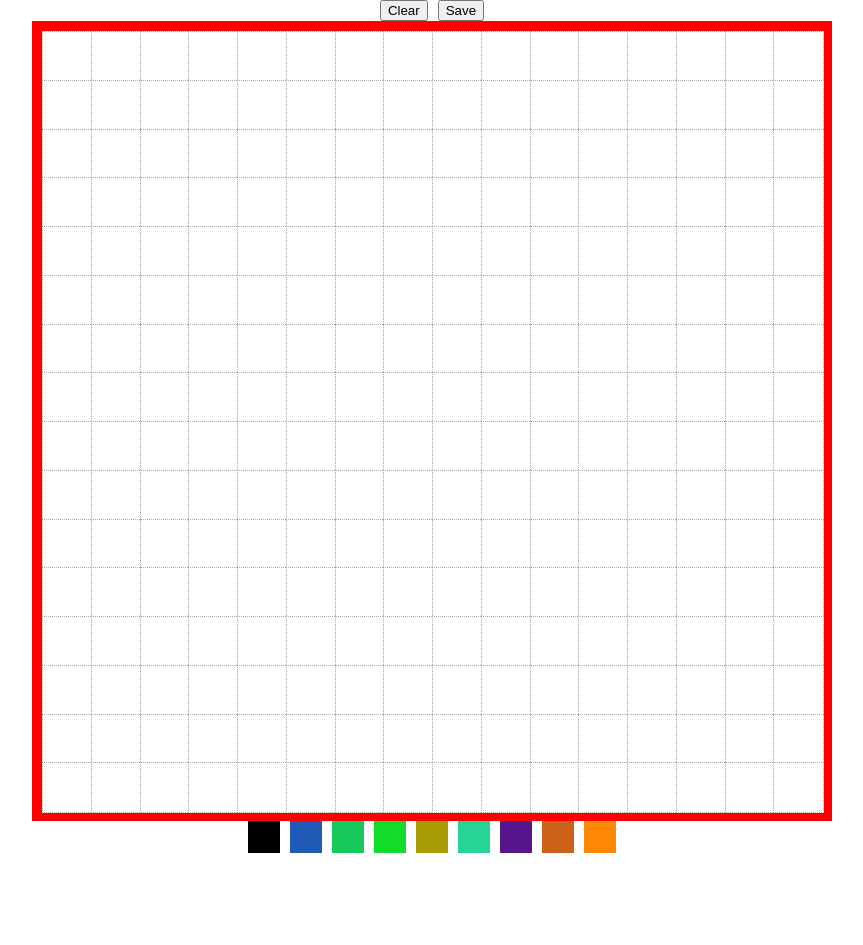
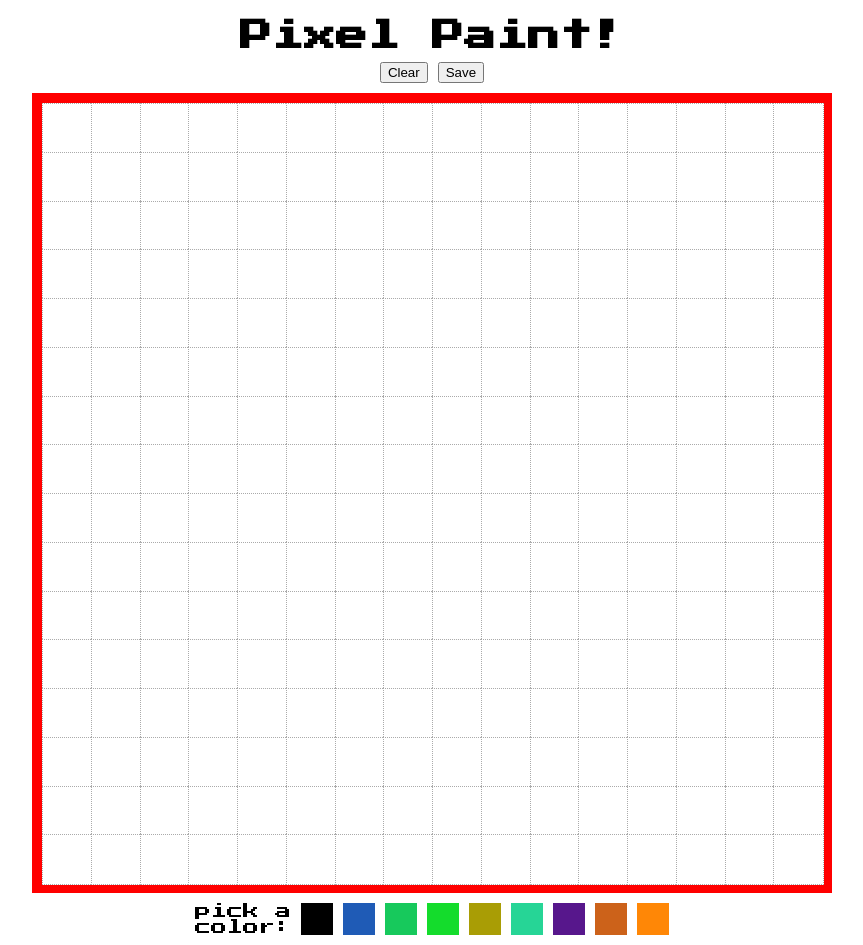
Before and after one commit to elavins/etch-a-sketch, a plain HTML site: page index.html in a window 1280 px wide. Shown: the whole page, without its empty margins (208-1071 px from the left). Before the commit the page ends 853 px from the top, so only its background shows below. Drawn offline with nearby package versions, Linux system fonts and the light colour scheme.

Commit message:
Add text and their styles

```diff
--- a/index.html
+++ b/index.html
@@ -4,18 +4,23 @@
     <meta charset="UTF-8">
     <meta http-equiv="X-UA-Compatible" content="IE=edge">
     <meta name="viewport" content="width=device-width, initial-scale=1.0">
-    <title>Document</title>
+    <title>Pixel Paint</title>
+    <link rel="preconnect" href="https://fonts.googleapis.com">
+    <link rel="preconnect" href="https://fonts.gstatic.com" crossorigin>
+    <link href="https://fonts.googleapis.com/css2?family=Press+Start+2P&display=swap" rel="stylesheet">
     <link rel="stylesheet" href="./style.css">
     <script src="https://cdnjs.cloudflare.com/ajax/libs/html2canvas/1.4.1/html2canvas.min.js" integrity="sha512-BNaRQnYJYiPSqHHDb58B0yaPfCu+Wgds8Gp/gU33kqBtgNS4tSPHuGibyoeqMV/TJlSKda6FXzoEyYGjTe+vXA==" crossorigin="anonymous" referrerpolicy="no-referrer"></script>
     <script src="./script.js" defer></script>
     <style></style>
 </head>
 <body>
+    <h1>Pixel Paint!</h1>
     <div id="top-ui">
         <button id="clear">Clear</button>
         <button id="save">Save</button>
+        <!--<button id="grid">Hide Grid</button>-->
     </div>
     <div id="wrapper"></div>
-    <div id="ui"></div>
+    <div id="ui"><span class="no-flex">pick a color: </span></div>
 </body>
 </html>
--- a/script.js
+++ b/script.js
@@ -36,6 +36,11 @@ const clear = document.querySelector('#clear');
 clear.addEventListener('click', () => newCanvas());
 const save = document.querySelector('#save');
 save.addEventListener('click', () => saveSketch());
+/*const gridButt = document.querySelector('#grid');
+gridButt.addEventListener('click', () => {
+    (window.getComputedStyle(grid[0]).getPropertyValue('border').charAt(0) == 0) ? ;
+});*/
+
 
 // Functions!
 
@@ -45,7 +50,6 @@ function drawGrid(numRows, numCols) {
             let item = document.createElement('div');
             item.classList = 'grid-item';
             item.setAttribute('data-key', `_${row}x${col}`);
-            item.style['background-color'] = 'white';
             wrapper.appendChild(item);
         }
     }
@@ -66,7 +70,7 @@ function setCSS() {
 }
 
 function newCanvas() {
-    grid.forEach(item => setColor(item, 'white'));
+    grid.forEach(item => { item.style.cssText = '' });
     while (wrapper.lastChild) { wrapper.lastChild.remove() }
     let rows = +prompt('rows?');
     let cols = +prompt('columns?');
@@ -111,6 +115,5 @@ function saveSketch() {
         a.setAttribute('href', url);
         a.setAttribute('download', 'sketch.png');
         a.click();
-
     } );
 }
--- a/style.css
+++ b/style.css
@@ -1,4 +1,10 @@
-* {margin: 0}
+* { margin: 0 }
+
+h1 {
+    font-family: 'Press Start 2P', 'Courier New', sans-serif;
+    text-align: center;
+    padding-top: 20px;
+}
 
 #wrapper {
     display: grid;
@@ -14,17 +20,21 @@
 }
 
 .grid-item {
+    background-color: white;
     border: 1px dotted #aaa;
     width: 100%;
     height: 100%;
 }
 
 #ui, #top-ui {
+    font-family: 'Press Start 2P', 'Courier New', sans-serif;
     display: flex;
     justify-content: center;
-    width: 100vw;
     gap: 10px;
+    padding: 10px 0;
 }
+
+.no-flex { flex-basis: 0 }
 
 .swatch {
     width: 32px;
```
